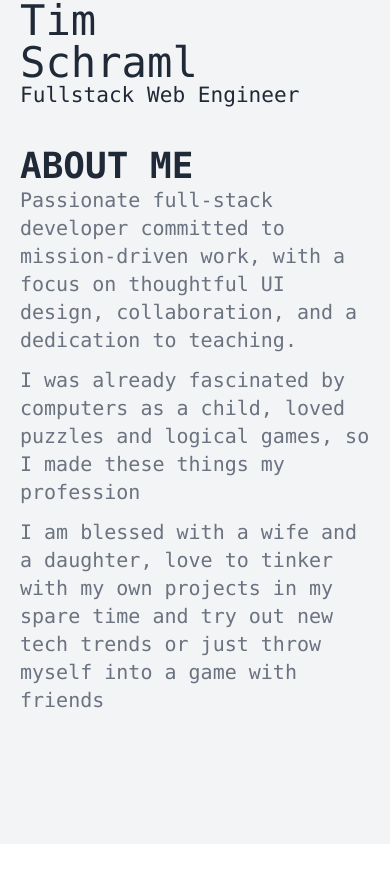
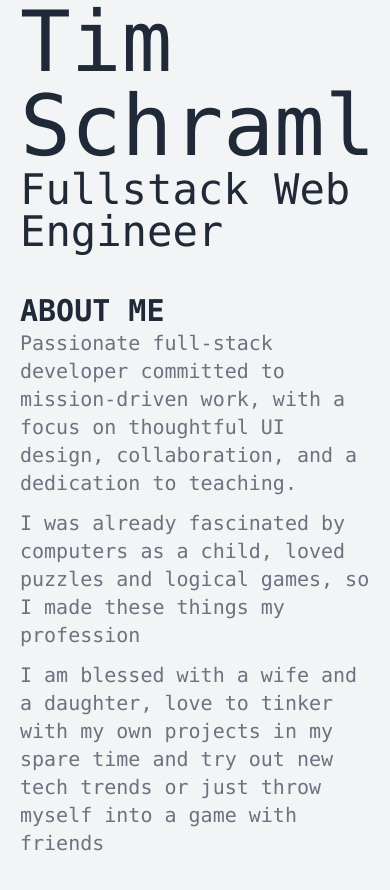
Before and after one commit to SchramlTim/SchramlTim.github.io, a React app: page / in a window 390 px wide. Shown: the top 890 px of the page. Built offline with nearby package versions, Linux system fonts and the light colour scheme; no server answers.

Commit message:
fix some text sizes on mobile

```diff
--- a/src/App.jsx
+++ b/src/App.jsx
@@ -5,13 +5,13 @@ import { Panel, PanelTitle, PanelContent } from "./components/panel";
 
 const App = () =>{
     return (
-        <div className="flex flex-col font-mono gap-10 h-screen bg-gray-100 text-gray-800 px-5 text-xl">
+        <div className="flex flex-col font-mono gap-10 min-h-screen bg-gray-100 text-gray-800 px-5 text-xl">
             <div className="flex flex-col items-start justify-center">
-                <div className="flex flex-col text-[5vh] leading-[5vh] sm:text-[10vh] sm:leading-[10vh]">
+                <div className="flex flex-col text-[10vh] leading-[10vh]">
                     <span>Tim</span>
                     <span>Schraml</span>
                 </div>
-                <div className="text-[2.5vh] leading-[2.5vh] sm:text-[5vh] sm:leading-[5vh]">Fullstack Web Engineer</div>
+                <div className="text-[5vh] leading-[5vh]">Fullstack Web Engineer</div>
             </div>
 
             <Panel>
--- a/src/components/panel/index.jsx
+++ b/src/components/panel/index.jsx
@@ -9,7 +9,7 @@ const Panel = (props) =>{
 }
 const PanelTitle = (props) =>{
     return (
-      <h2 className="text-4xl font-bold uppercase">{props.children}</h2>
+      <h2 className="text-3xl font-bold uppercase">{props.children}</h2>
     )
 }
 const PanelContent = (props) =>{
```
